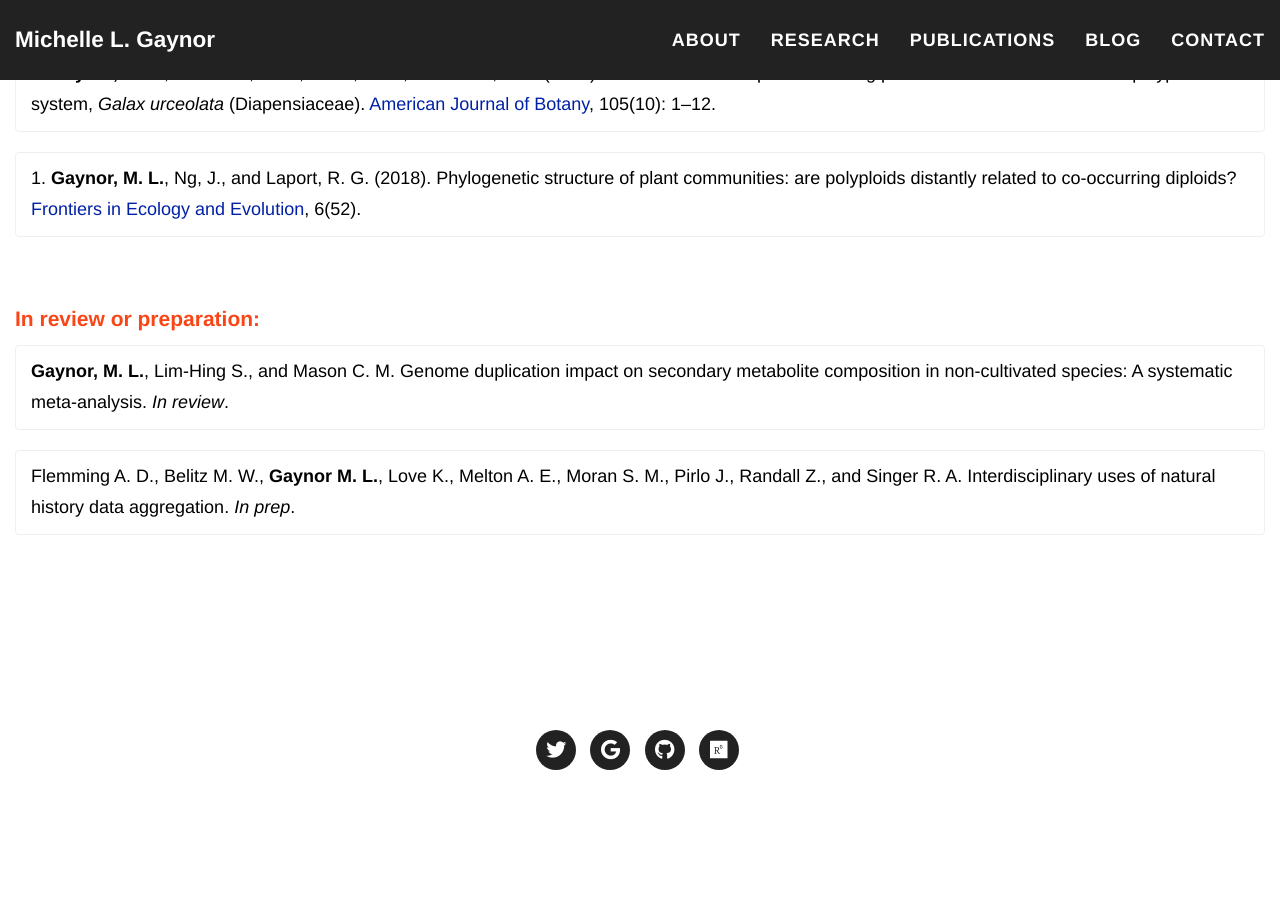
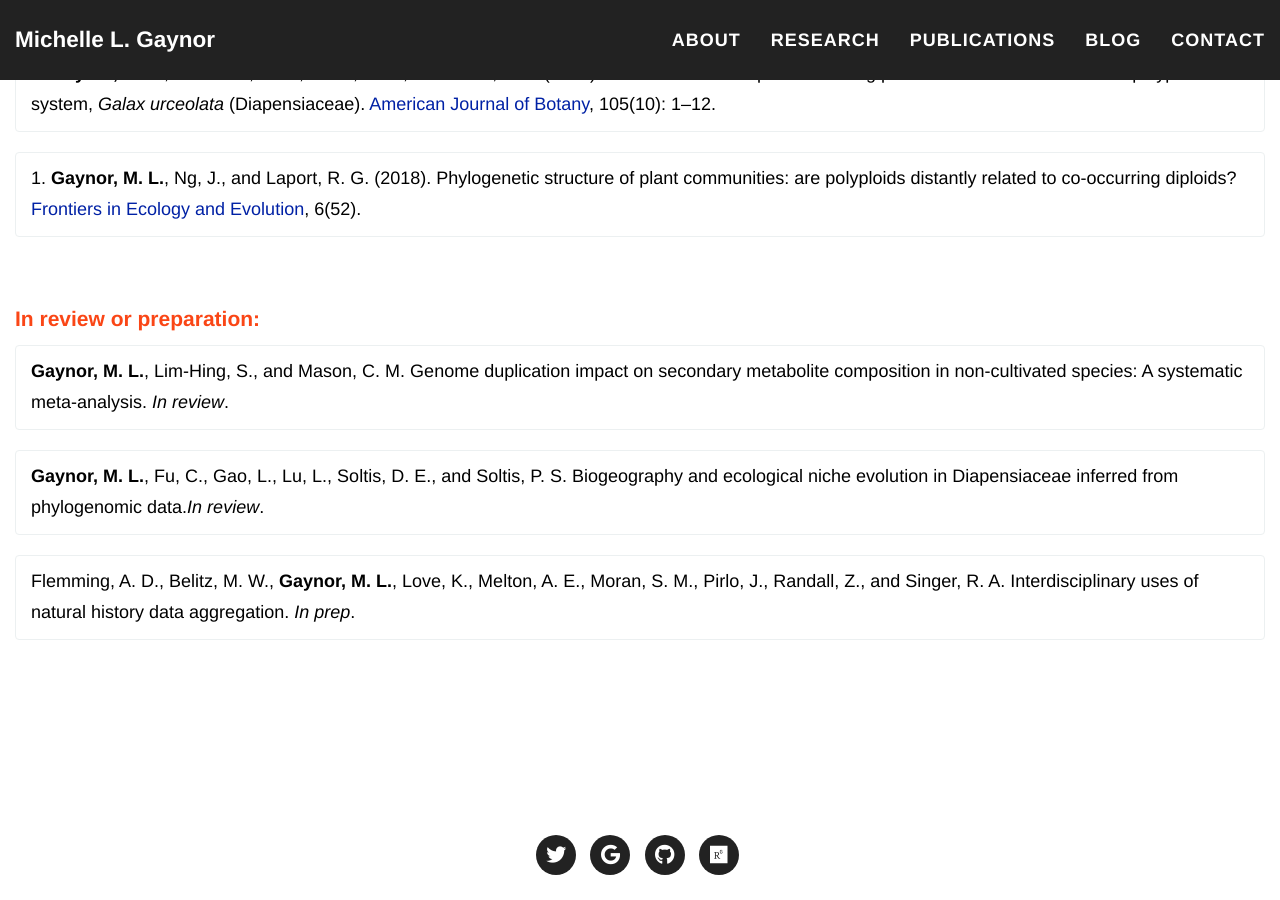
Before and after one commit to mgaynor1/mgaynor1.github.io, a Jekyll site: the page built from publications.html, in a window 1280 px wide and 900 px high, scrolled down 752 px. Built offline with Jekyll 4.4.1, drawn with Linux system fonts in a browser that asks for light colours; nearby versions of some CDN libraries; before the commit the page ends 1547 px from its top, so only the background shows below that.

Commit message:
add paper

```diff
--- a/publications.html
+++ b/publications.html
@@ -33,10 +33,13 @@ permalink: publications.html
 		<h2 class="section-heading" style="text-transform: none; font-size: 21px;"> In review or preparation: </h2>
 			<div align="left">
 				<div class="list-group">
-					<p class= "list-group-item" style="font-size: 18px; color: #000000;"> <b>Gaynor, M. L.</b>, Lim-Hing S., and Mason C. M. Genome duplication impact on secondary metabolite composition in non-cultivated species: A systematic meta-analysis. <i>In review</i>.</p>
+					<p class= "list-group-item" style="font-size: 18px; color: #000000;"> <b>Gaynor, M. L.</b>, Lim-Hing, S., and Mason, C. M. Genome duplication impact on secondary metabolite composition in non-cultivated species: A systematic meta-analysis. <i>In review</i>.</p>
 				</div>
 				<div class="list-group">
-					<p class= "list-group-item" style="font-size: 18px; color: #000000;"> Flemming A. D., Belitz M. W., <b>Gaynor M. L.</b>, Love K., Melton A. E., Moran S. M., Pirlo J., Randall Z., and Singer R. A. Interdisciplinary uses of natural history data aggregation. <i>In prep</i>.</p>
+					<p class="list-group-item" style="font-size: 18px; color: #000000;"><b>Gaynor, M. L.</b>, Fu, C., Gao, L., Lu, L., Soltis, D. E., and Soltis, P. S. Biogeography and ecological niche evolution in Diapensiaceae inferred from phylogenomic data.<i>In review</i>.</p>
+				</div>
+				<div class="list-group">
+					<p class= "list-group-item" style="font-size: 18px; color: #000000;"> Flemming, A. D., Belitz, M. W., <b>Gaynor, M. L.</b>, Love, K., Melton, A. E., Moran, S. M., Pirlo, J., Randall, Z., and Singer, R. A. Interdisciplinary uses of natural history data aggregation. <i>In prep</i>.</p>
 				</div>
 			</div>
 	</div>
```
